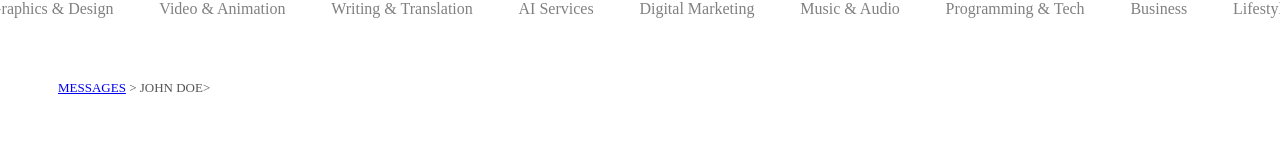
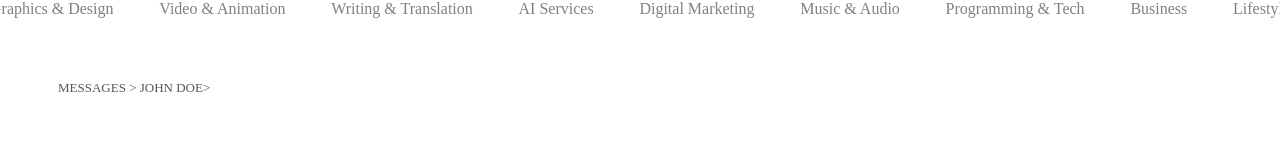
Before and after one commit to hymndrazill/fiverC, a React (Vite) app in the folder fiverClone/: page /message/12 in a window 1280 px wide. Shown: the part 114-262 px from the top of the page. Built offline with nearby package versions, Linux system fonts and the light colour scheme; grey boxes are pictures that could not be loaded.

Commit message:
added className to delete the  DOM default style

```diff
--- a/fiverClone/src/pages/message/Message.jsx
+++ b/fiverClone/src/pages/message/Message.jsx
@@ -7,7 +7,7 @@ const Message = () => {
     <div className='message'>
       <div className='container'>
         <span className='breadcrumbs'>
-          <Link to='/messages'>MESSAGES</Link> > JOHN DOE>
+          <Link className='link' to='/messages'>MESSAGES</Link> > JOHN DOE>
         </span>
         <div className='messages'>
           <div className='item'>
```
